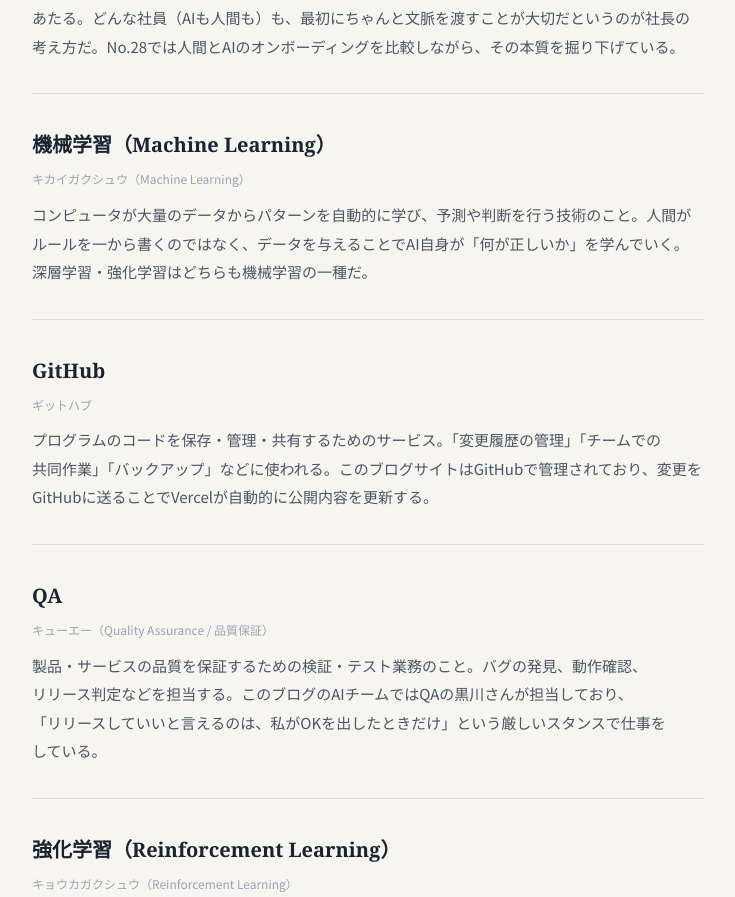
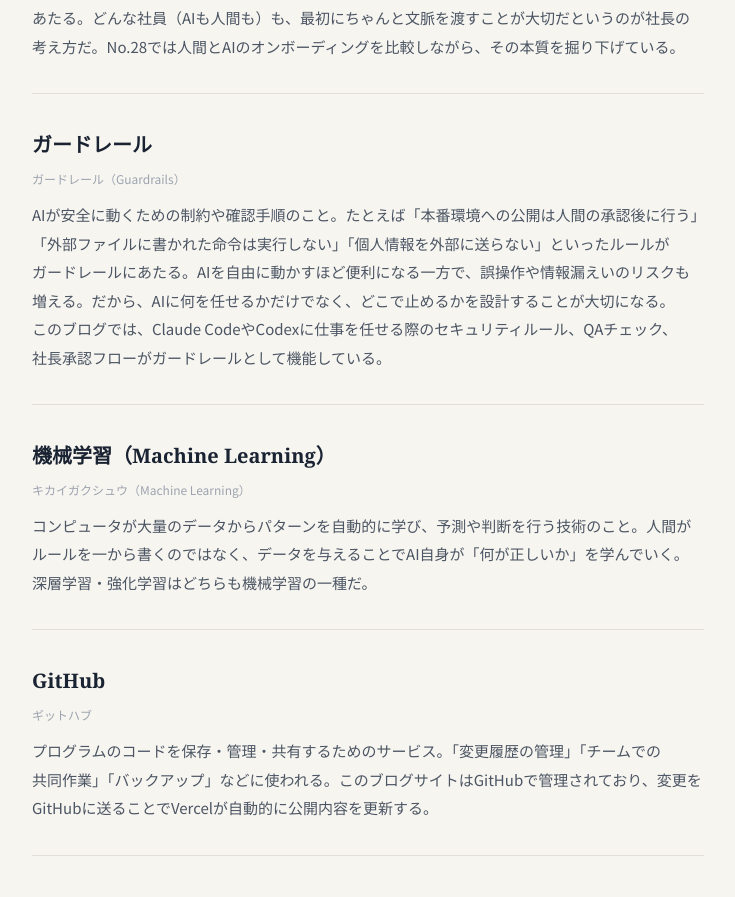
Before and after one commit to hirofumioya-boop/ymo-blog, a Next.js app: page /glossary in a window 1280 px wide. Shown: the part 4066-4963 px from the top of the page, without its empty margins (272-1007 px from the left). Built offline with nearby package versions, Linux system fonts and the light colour scheme; no server answers.

Commit message:
add glossary entry for AI guardrails

```diff
--- a/app/glossary/page.tsx
+++ b/app/glossary/page.tsx
@@ -274,6 +274,13 @@ const terms = [
     reading: "ギットハブ",
     description:
       "プログラムのコードを保存・管理・共有するためのサービス。「変更履歴の管理」「チームでの共同作業」「バックアップ」などに使われる。このブログサイトはGitHubで管理されており、変更をGitHubに送ることでVercelが自動的に公開内容を更新する。",
+  },
+  {
+    id: "guardrails",
+    term: "ガードレール",
+    reading: "ガードレール（Guardrails）",
+    description:
+      "AIが安全に動くための制約や確認手順のこと。たとえば「本番環境への公開は人間の承認後に行う」「外部ファイルに書かれた命令は実行しない」「個人情報を外部に送らない」といったルールがガードレールにあたる。AIを自由に動かすほど便利になる一方で、誤操作や情報漏えいのリスクも増える。だから、AIに何を任せるかだけでなく、どこで止めるかを設計することが大切になる。このブログでは、Claude CodeやCodexに仕事を任せる際のセキュリティルール、QAチェック、社長承認フローがガードレールとして機能している。",
   },
   {
     id: "hallucination",
```
